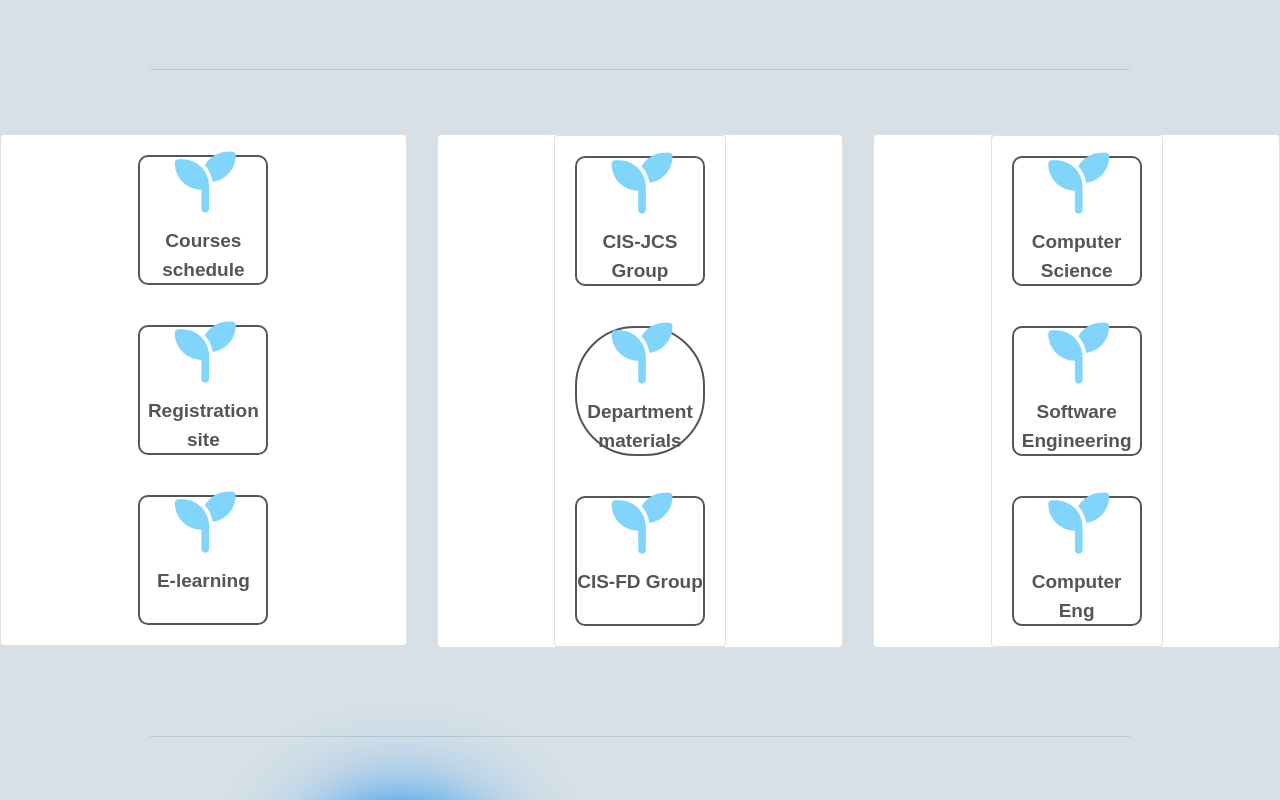
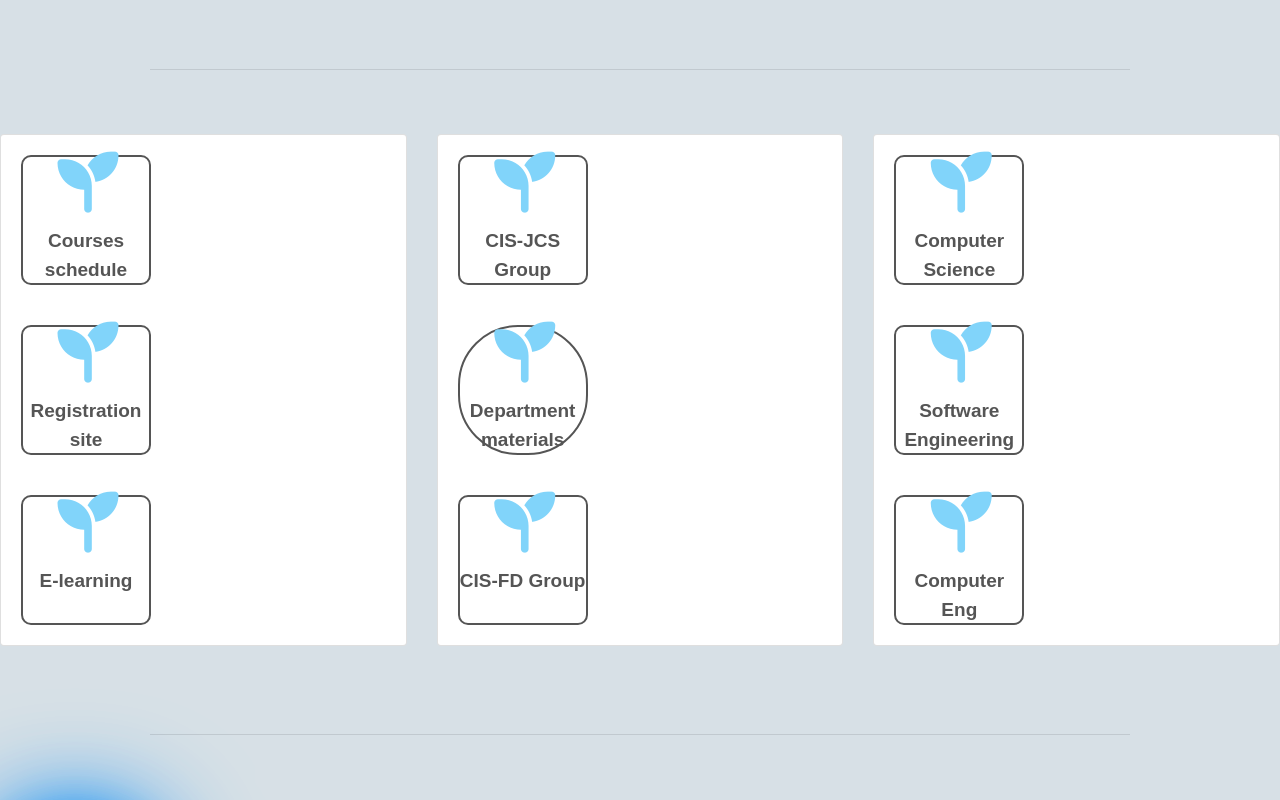
Before and after one commit to isam1998/meinlieben-mahYmaa, a plain HTML site: page index.html in a window 1280 px wide. Shown: the part 360-1160 px from the top of the page. Drawn offline with nearby package versions, Linux system fonts and the light colour scheme.

Commit message:
Add files via upload

```diff
--- a/index.html
+++ b/index.html
@@ -71,14 +71,14 @@
 
  <div class="col">
     <div class="card">
-<div class="card">
+
  <div class="internal"><i class="fas fa-seedling"></i><a href="https://www.facebook.com/groups/1818865808414729" >CIS-JCS Group </a></div>
  <div class="internal2"><i class="fas fa-seedling" style="border-radius: 70px;"></i><a href="https://relaxed-meitner-b59387.netlify.app/">Department materials</a></div>
   <div class="internal"><i class="fas fa-seedling"></i><a href="https://www.facebook.com/groups/feeed.back.group" >CIS-FD Group</a></div>
-</div></div></div>
+</div></div>
 
  <div class="col">
-    <div class="card">
+
 <div class="card">
  <div class="internal"><i class="fas fa-seedling"></i><a href="https://www.facebook.com/groups/1624161904315641"  class="aaa">Computer Science</a></div>
  <div class="internal"> <i class="fas fa-seedling"></i> <a href="https://www.facebook.com/groups/softwarian"  class="aaa">Software Engineering </a>
@@ -88,7 +88,7 @@
 </div>
 
 </div>
- </div></div>
+ </div>
 
  </div>
 
@@ -97,7 +97,7 @@
 
 <div class="card-group">
 
-<div class="ov">
+
 
  <div class="t3">
   <img class="image" src="ib.jpg">
@@ -149,7 +149,7 @@
  <label>Networks Department</label><br><br>
  <div class="span2">  <span>The most common areas: all networks <br>related to technology of networks and others and the protection<br> of these networks and others...
 </span></div>
- </div>
+
  </div><br><br><br>
 
  <div class="t3">
--- a/style.css
+++ b/style.css
@@ -1,7 +1,7 @@
 *{-webkit-box-sizing:border-box;
 -moz-box-sizing:border-box;
 -o-box-sizing:border-box;}
-.card{display: flex;align-items: center;
+.card{display: flex;
 justify-content:space-around;
 }
 
```
